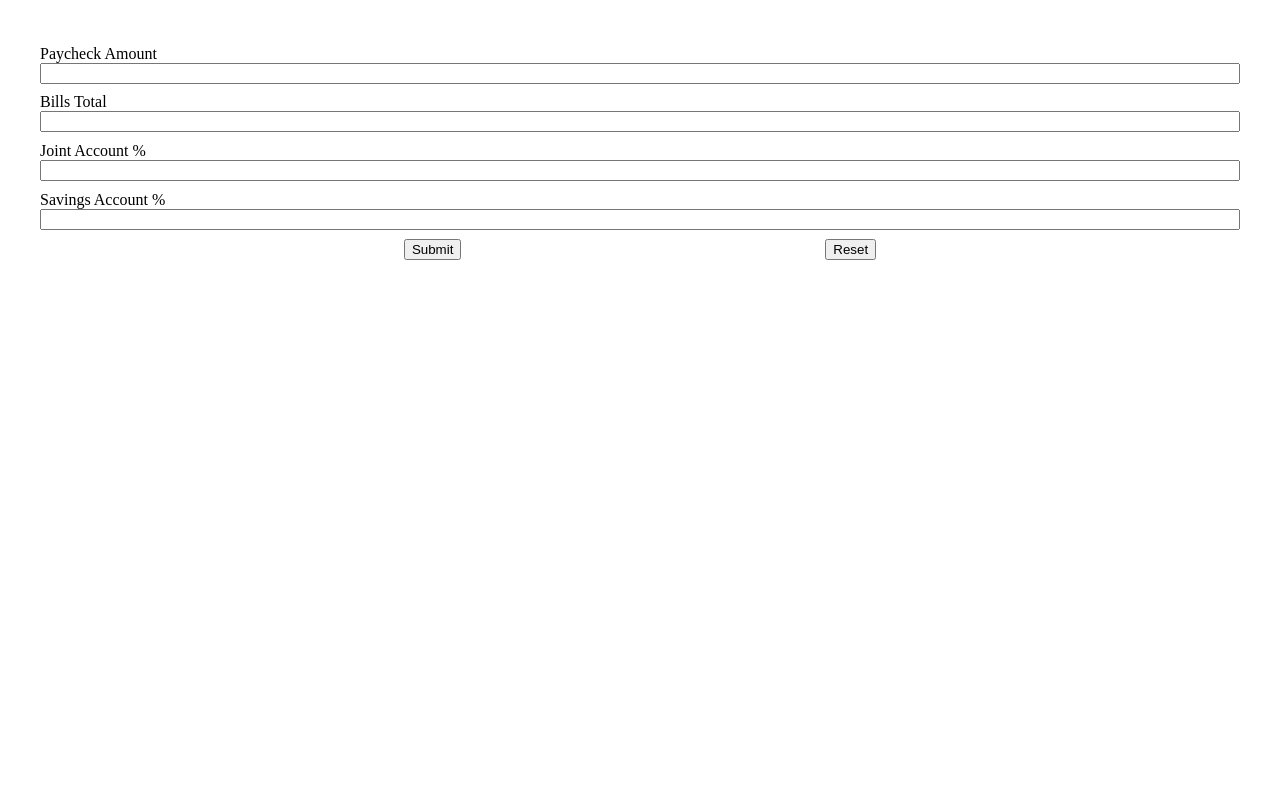
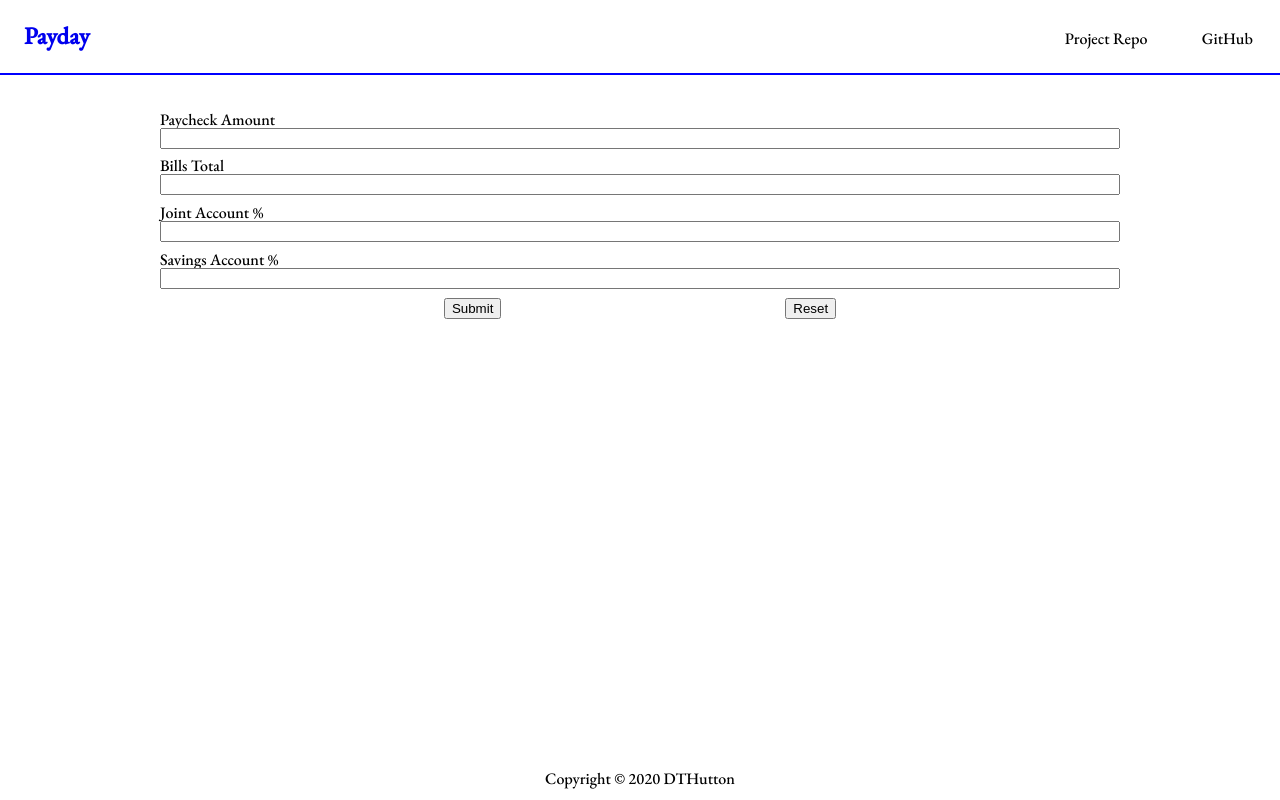
Before and after one commit to DTHutton/payday, a website: page index.html in a window 1280 px wide. Drawn offline with nearby package versions, Linux system fonts and the light colour scheme; files that its build step writes are made by us from their sources.

Commit message:
added css sheets, header, and footer

```diff
--- a/index.html
+++ b/index.html
@@ -5,11 +5,34 @@
     <meta charset="UTF-8">
     <meta name="viewport" content="width=device-width, initial-scale=1.0">
     <title>Paycheck</title>
-    <link rel="stylesheet" href="./src/styles.css">
+    <link rel="preconnect" href="https://fonts.gstatic.com">
+    <link href="https://fonts.googleapis.com/css2?family=EB+Garamond:wght@500&family=Kaushan+Script&display=swap"
+        rel="stylesheet">
+    <link rel="stylesheet" href="./src/css/reset.css">
+    <link rel="stylesheet" href="./src/css/index.css">
+    <link rel="stylesheet" href="./src/css/styles.css">
 </head>
 
 <body>
+    <header>
+        <a href="/">
+            <h1 class="title">Payday</h1>
+        </a>
+        <ul class="nav-links">
+            <li class="nav-links-item">
+                <a href="https://github.com/DTHutton/payday" rel="noopener noreferrer" target="_blank">
+                    Project Repo
+                </a>
+            </li>
+            <li class="nav-links-item">
+                <a href="https://github.com/DTHutton" rel="noopener noreferrer" target="_blank">
+                    GitHub
+                </a>
+            </li>
+        </ul>
+    </header>
 
+    <main>
         <form action="" method="get" class="form-container">
             <div class="form-item">
                 <label for="paycheck">Paycheck Amount</label>
@@ -33,7 +56,7 @@
             </div>
         </form>
 
-    <div class="burrito hide">
+        <div class="results hide">
             <section class="results-container">
                 <div class="results-item">
                     <div class="results-item-title">Paycheck</div>
@@ -59,7 +82,9 @@
 
             <button id="recalculate">Recalculate</button>
         </div>
+    </main>
 
+    <footer>Footer</footer>
     <script src="./src/index.js"></script>
 </body>
 
--- a/package.json
+++ b/package.json
@@ -4,7 +4,6 @@
   "description": "Simple app that calculates how much of each paycheck goes to which account because I'm too lazy to do it myself.",
   "main": "index.js",
   "scripts": {
-    "test": "echo \"Error: no test specified\" && exit 1",
     "start": "browser-sync start --server --files '**/*.css, **/*.html, **/*.js, !node_modules/**/*' --port 3000"
   },
   "keywords": [],
```
Lines whose indentation alone changed are shown as unchanged.
